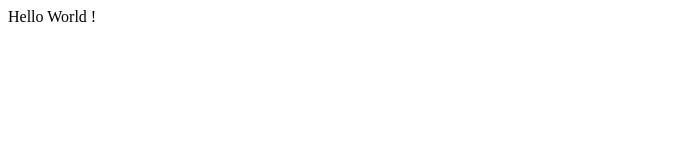
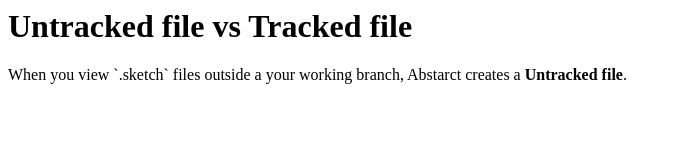
Before and after one commit to AnaghaP09/anaghap09.github.io, a plain HTML site: page index.html in a window 1280 px wide. Shown: the whole page, without its empty margins (0-681 px from the left). Drawn offline with Linux system fonts and the light colour scheme.

Commit message:
Add initial draft.

```diff
--- a/index.html
+++ b/index.html
@@ -1 +1,3 @@
-Hello World !
+<H1>Untracked file vs Tracked file</H1>
+
+<p>When you view `.sketch` files outside a your working branch, Abstarct creates a <b>Untracked file</b>. </p>
```
Also changed, not shown: 1 other file.
